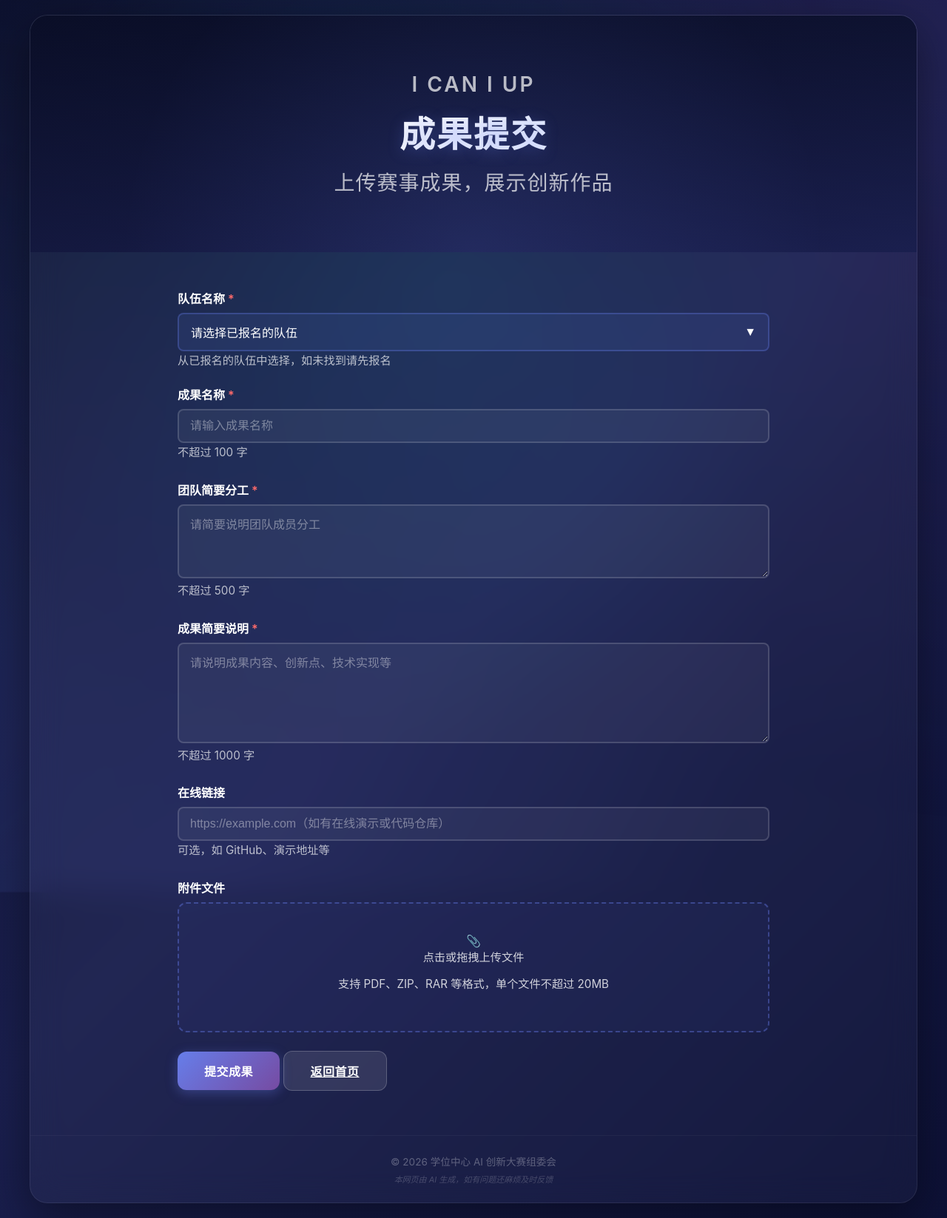
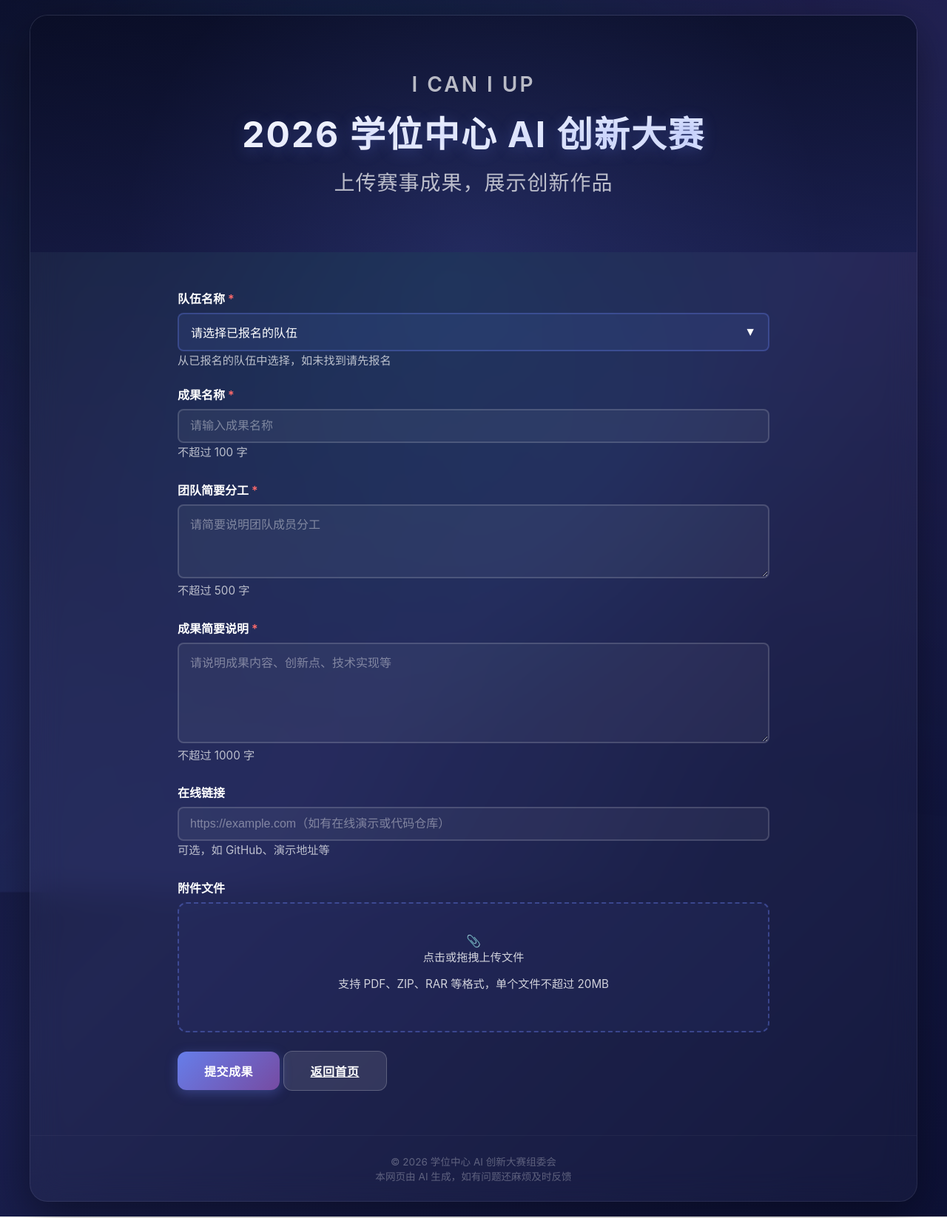
Before and after one commit to dophanhan/xwzx-ai-competition-system-trail, a plain HTML site: page submission.html in a window 1280 px wide. Shown: the whole page at 74% size. Drawn offline with Linux system fonts and the light colour scheme; no server answers.

Commit message:
feat: update page titles to '2026 学位中心 AI 创新大赛' and fix footer text style

```diff
--- a/submission.html
+++ b/submission.html
@@ -3,7 +3,7 @@
 <head>
     <meta charset="UTF-8">
     <meta name="viewport" content="width=device-width, initial-scale=1.0">
-    <title>学位中心 AI 创新大赛 - 成果提交</title>
+    <title>2026 学位中心 AI 创新大赛</title>
     <link rel="stylesheet" href="styles.css">
     <style>
         .team-select-container {
@@ -75,7 +75,7 @@
             <div class="hero-overlay"></div>
             <div class="hero-content">
                 <p class="theme-text">I CAN I UP</p>
-                <h1>成果提交</h1>
+                <h1>2026 学位中心 AI 创新大赛</h1>
                 <p class="subtitle">上传赛事成果，展示创新作品</p>
             </div>
         </div>
@@ -145,7 +145,7 @@
 
         <footer class="footer">
             <p>&copy; 2026 学位中心 AI 创新大赛组委会</p>
-            <p class="ai-notice">本网页由 AI 生成，如有问题还麻烦及时反馈</p>
+            <p>本网页由 AI 生成，如有问题还麻烦及时反馈</p>
         </footer>
     </div>
 
```
